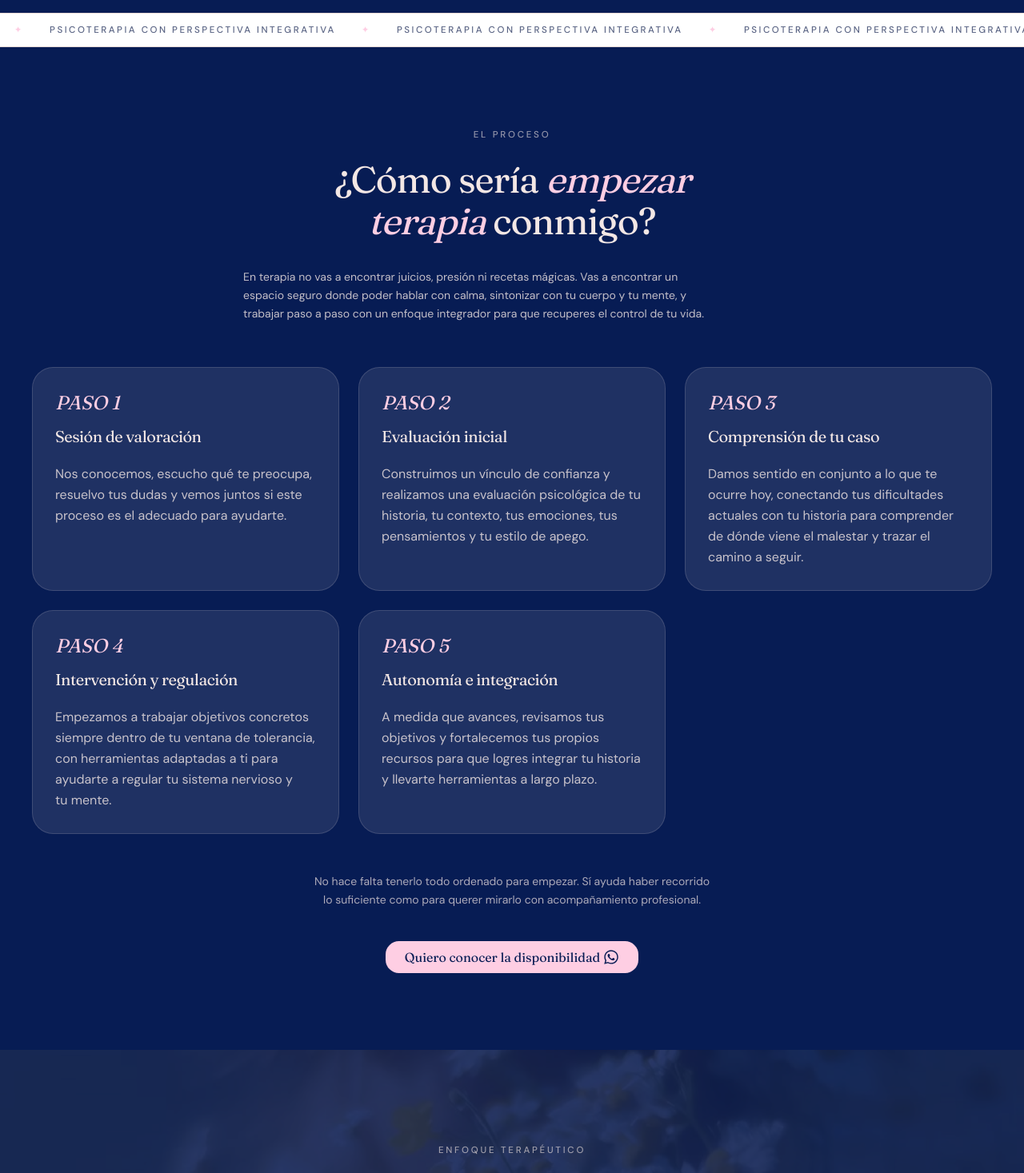
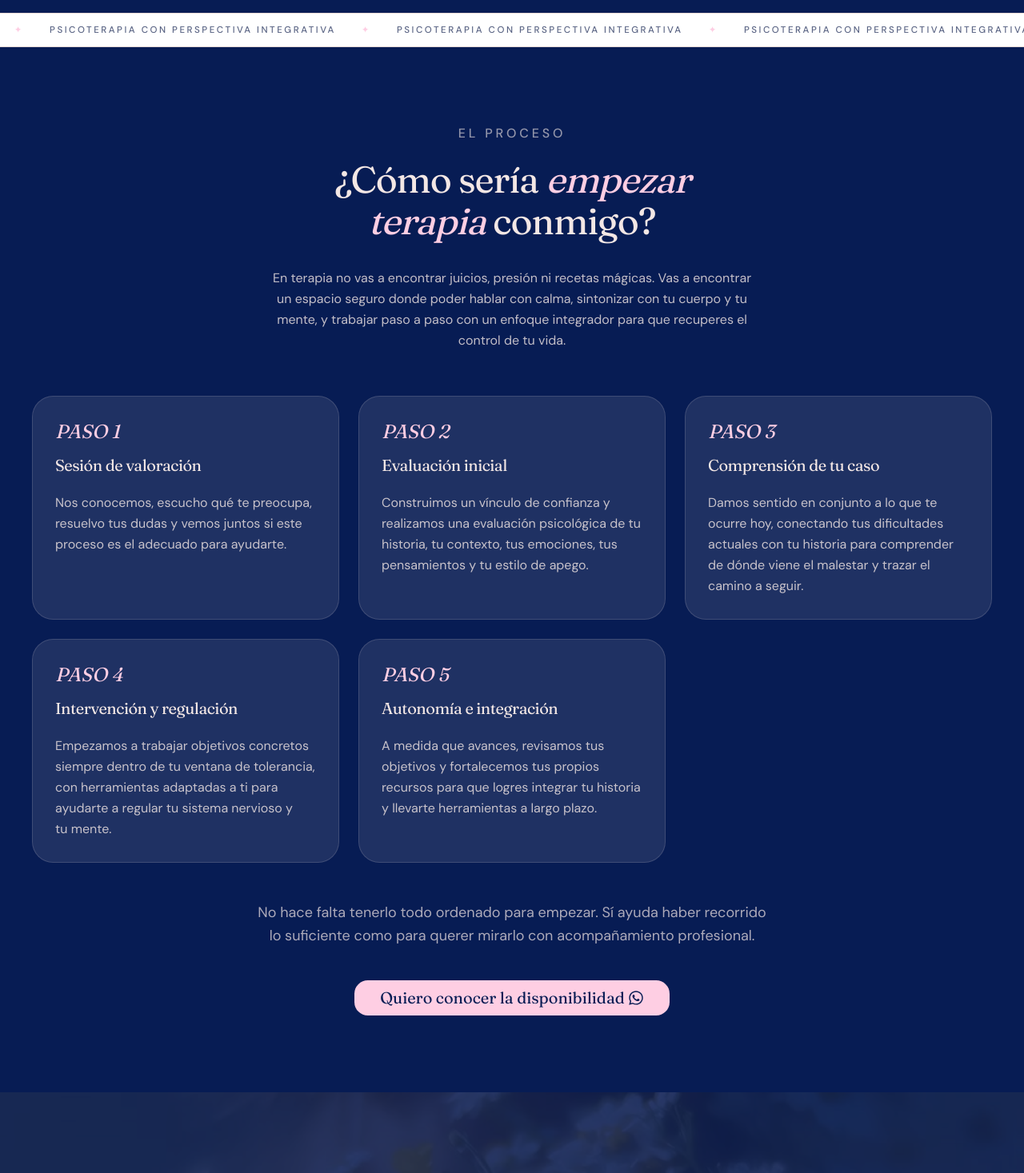
Before and after one commit to AlterManu/luciaindo-rebrand, a Next.js app: page / in a window 1280 px wide. Shown: the part 2620-4087 px from the top of the page at 80% size. Built offline with nearby package versions, Linux system fonts and the light colour scheme.

Commit message:
feat: approach - responsive

```diff
--- a/components/home/approach.tsx
+++ b/components/home/approach.tsx
@@ -43,17 +43,17 @@ const cards = [
 export function Approach() {
   return (
     <section id="enfoque" className="bg-secondary text-secondary-foreground">
-      <div className="mx-auto max-w-7xl px-6 py-16 md:px-10 md:py-24">
+      <div className="mx-auto md:max-w-2xl lg:max-w-4xl xl:max-w-7xl px-6 py-16 md:px-10 md:py-24">
         <div className="mx-auto max-w-2xl text-center">
-          <span className="text-[0.72rem] font-medium uppercase tracking-[0.24em] text-secondary-foreground/60">
+          <span className="text-[0.72rem] xl:text-base font-medium uppercase tracking-[0.24em] text-secondary-foreground/60">
             El proceso
           </span>
-          <h2 className="mt-5 text-balance font-serif text-3xl leading-[1.12] tracking-tight md:text-[2.9rem]">
+          <h2 className="mt-5 text-balance font-serif leading-[1.12] tracking-tight text-3xl md:text-[2.9rem]">
             ¿Cómo sería{" "}
             <span className="italic text-primary">empezar terapia</span>{" "}
             conmigo?
           </h2>
-          <p className="text-left text-sm mt-8 max-w-xl text-pretty leading-relaxed text-secondary-foreground/80">
+          <p className="px-4 lg:px-8 text-left lg:text-center text-sm md:text-base mt-8 text-pretty leading-relaxed text-secondary-foreground/80">
             En terapia no vas a encontrar juicios, presión ni recetas mágicas.
             Vas a encontrar un espacio seguro donde poder hablar con calma,
             sintonizar con tu cuerpo y tu mente, y trabajar paso a paso con un
@@ -61,7 +61,7 @@ export function Approach() {
           </p>
         </div>
 
-        <div className="mt-14 grid gap-6 md:grid-cols-3">
+        <div className="mt-14 grid gap-6 sm:grid-cols-2 lg:grid-cols-3">
           {cards.map((card) => (
             <article
               key={card.num}
@@ -73,6 +73,7 @@ export function Approach() {
               <h3 className="mt-3 font-serif text-xl tracking-tight text-secondary-foreground">
                 {card.title}
               </h3>
+
               <ul className="mt-5 space-y-3.5">
                 {card.items.map((item, i) => (
                   <li key={i} className="flex items-start gap-3">
@@ -87,7 +88,7 @@ export function Approach() {
         </div>
 
         <div className="flex flex-col items-center text-sm">
-          <p className="text-sm mt-12 mb-6 max-w-3xl text-balance text-center leading-relaxed text-secondary-foreground/70">
+          <p className="text-sm md:text-base lg:text-lg mt-12 mb-6 max-w-3xl text-balance text-center leading-relaxed text-secondary-foreground/70">
             No hace falta tenerlo todo ordenado para empezar. Sí ayuda haber
             recorrido lo suficiente como para querer mirarlo con acompañamiento
             profesional.
@@ -97,7 +98,7 @@ export function Approach() {
             href={WA_LINK}
             target="_blank"
             rel="noopener noreferrer"
-            className="w-fit font-serif text-base mt-4 bg-primary text-secondary hover:bg-accent transition-all duration-400 rounded-xl px-6 py-2 flex items-center gap-1"
+            className="w-fit font-serif text-base lg:text-xl mt-4 bg-primary text-secondary hover:bg-accent transition-all duration-400 rounded-xl px-6 lg:px-8 py-2 flex items-center gap-1"
           >
             <p>Quiero conocer la disponibilidad</p>
             <FaWhatsapp className="text-xl" />
--- a/components/home/consultation-topics.tsx
+++ b/components/home/consultation-topics.tsx
@@ -33,12 +33,12 @@ export function ConsultationTopics() {
           </div>
 
           {/* Checklist column */}
-          <div className="mx-auto flex flex-col justify-center max-w-lg md:max-w-2xl lg:max-w-4xl xl:max-w-7xl px-6 py-16 text-secondary-foreground lg:px-12 lg:py-20">
+          <div className="mx-auto flex flex-col justify-center max-w-2xl lg:max-w-4xl xl:max-w-7xl px-6 py-16 text-secondary-foreground lg:px-12 lg:py-20">
             <span className="text-[0.72rem] xl:text-base font-medium uppercase tracking-[0.24em] text-secondary-foreground/60 block w-full text-center">
               Motivos de consulta
             </span>
 
-            <h2 className="mt-5 text-balance text-center font-serif leading-[1.12] tracking-tight text-3xl md:text-[2.9rem] ">
+            <h2 className="mt-5 text-balance text-center font-serif leading-[1.12] tracking-tight text-3xl md:text-[2.9rem]">
               ¿Qué podemos <span className="italic text-primary">trabajar</span>{" "}
               en terapia?
             </h2>
```
